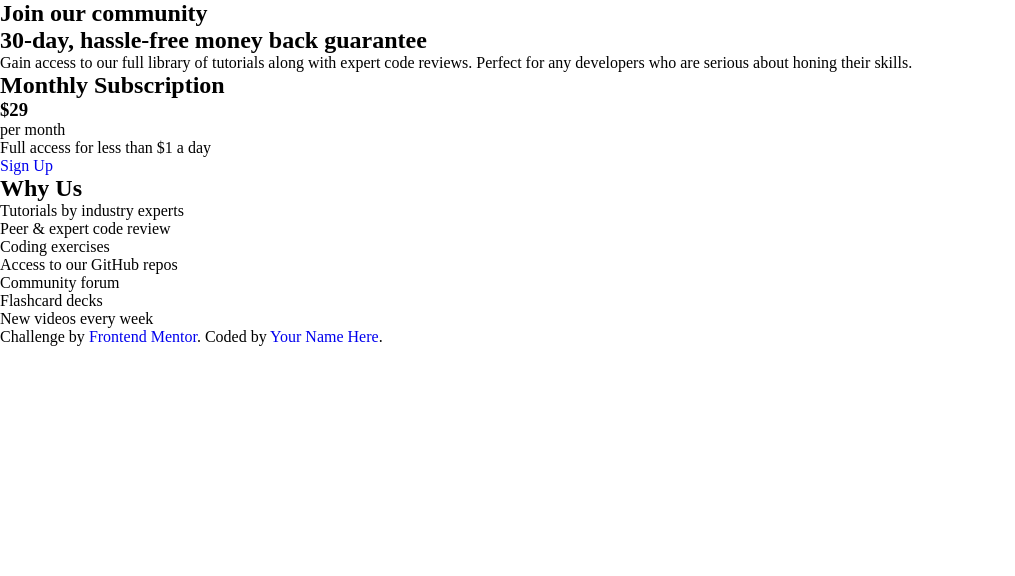
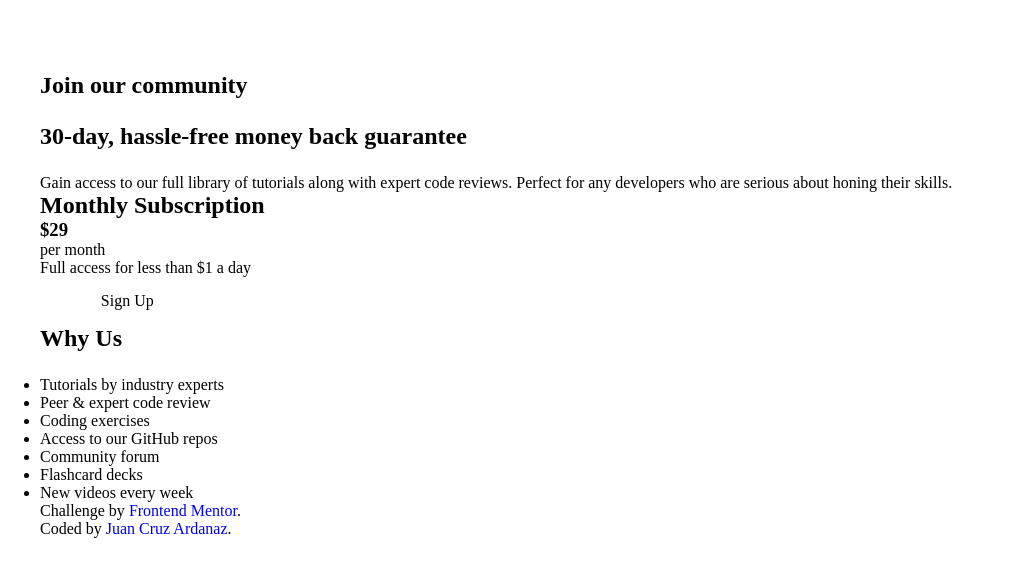
Before and after one commit to juanardanaz/single-price-grid, a plain HTML site: page index.html in a window 1280 px wide. Shown: the whole page, without its empty margins (0-1015 px from the left). Drawn offline with Linux system fonts and the light colour scheme.

Commit message:
index.html: container regroup

```diff
--- a/index.html
+++ b/index.html
@@ -13,9 +13,10 @@
     <link rel="stylesheet" href="./assets/css/index.css">
 </head>
 <body>
+    <div class="card_container section">
         <div class="card">
             <!--=============== FIRST CONTENT ===============-->
-        <article class="card_first_content">
+            <article class="card_first_content container grid">
                 <h1 class="card_title">
                     Join our community
                 </h1>
@@ -29,18 +30,18 @@
             </article>
 
             <!--=============== SECOND CONTENT ===============-->
-        <article class="card_second_content">
+            <article class="card_second_content container">
                 <div class="card_suscription">
                     <h2 class="card_suscription_title">Monthly Subscription</h2>
                     <div class="card_suscription_price">
-                    <h3>&dollar;29</h3>
-                    <p>per month</p>
+                        <h3 class="card_suscription_number">&dollar;29</h3>
+                        <p class="card_suscription_month">per month</p>
                     </div>
                     <p class="card_suscription_description">Full access for less than &dollar;1 a day</p>
-                <a href="#" class="card_suscription_button">Sign Up</a>
+                    <a href="#" class="card_suscription_button button">Sign Up</a>
                 </div>
 
-            <div class="card_information">
+                <div class="card_information grid">
                     <h2 class="card_information_title">Why Us</h2>
                     <ul class="card_information_list">
                         <li class="card_information_item">Tutorials by industry experts</li>
@@ -56,11 +57,14 @@
         </div>
 
         <!--=============== FOOTER ===============-->
-    <footer>
+        <footer class="footer">
+            <div class="footer_content container">
                 <p class="attribution">
-            Challenge by <a href="https://www.frontendmentor.io?ref=challenge" target="_blank">Frontend Mentor</a>.
-            Coded by <a href="#">Your Name Here</a>.
+                    Challenge by <a href="https://www.frontendmentor.io?ref=challenge" target="_blank" class="footer_link">Frontend Mentor</a>. <br>
+                    Coded by <a href="https://jcardanaz.com/" target="_blank" class="footer_link">Juan Cruz Ardanaz</a>.
                 </p>
+            </div>
         </footer>
+    </div>
 </body>
 </html>
```
Lines whose indentation alone changed are shown as unchanged.
